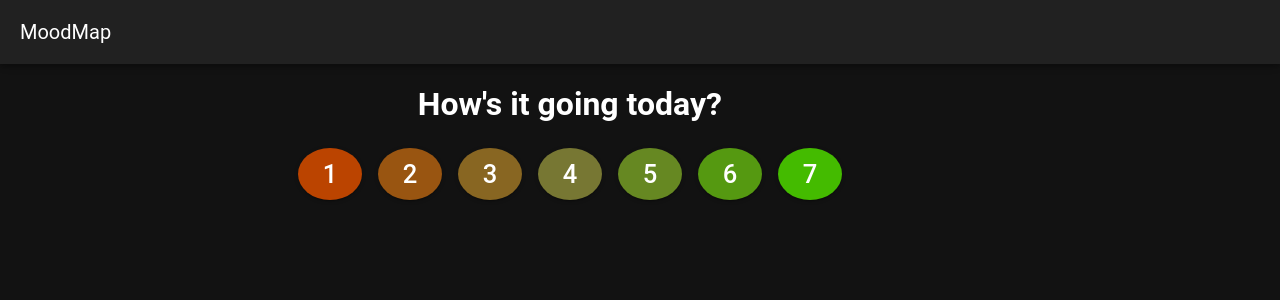
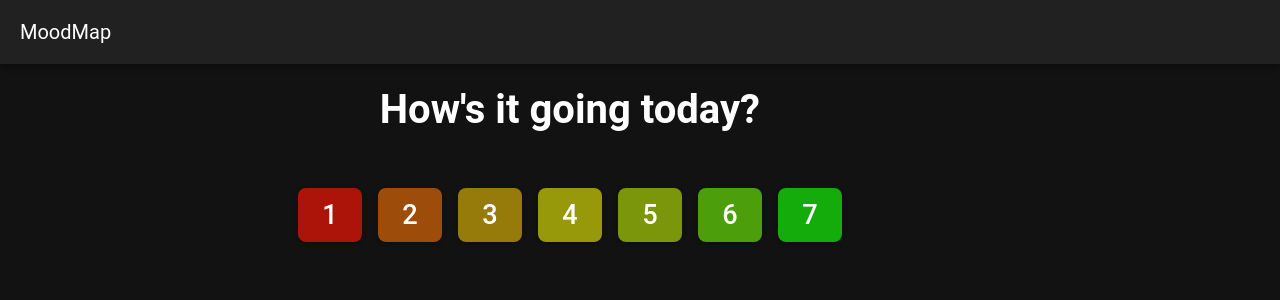
Before and after one commit to graigjanssen/mood-map, a Vue app: page / in a window 1280 px wide. Shown: the top 300 px of the page. Built offline with nearby package versions, Linux system fonts and the light colour scheme.

Commit message:
small refactors and styling enhancements

```diff
--- a/src/components/MoodRating.vue
+++ b/src/components/MoodRating.vue
@@ -6,8 +6,7 @@
       :class="{ selected: selectedMood === num }"
       class="mood-btn"
       :color="colors[num - 1]"
-      @click="selectMood(num)"
-    >
+      @click="selectMood(num)">
       {{ num }}
     </v-btn>
   </div>
@@ -17,15 +16,7 @@
 import { ref, defineEmits } from 'vue';
 const emit = defineEmits(['moodSelected']);
 const selectedMood = ref<number | null>(null);
-const colors = [
-  '#b40',
-  '#951',
-  '#862',
-  '#773',
-  '#682',
-  '#591',
-  '#4b0'
-];
+const colors = ['#ac140a', '#9e4c0a', '#967b0a', '#98990a', '#7b960a', '#4c9e0a', '#14ac0a'];
 const selectMood = (num: number) => {
   selectedMood.value = num;
   emit('moodSelected', num);
@@ -38,13 +29,17 @@
   gap: 1rem;
   flex-wrap: wrap;
   .mood-btn {
-      border-radius: 50%;
-      min-height: 52px;
-      font-size: 1.6rem;
+    border-radius: 8px;
+    min-height: 54px;
+    font-size: 1.7rem;
+    transition: all .25s;
+    &:hover {
+      transform: translateY(-4px) scale(103%);
+      box-shadow: 0 3px 10px rgba(175, 175, 175, .7);
+    }
     &.selected {
       font-weight: bold;
-        font-size: 1.9rem;
-        box-shadow: 0 2px 10px rgba(255, 255, 255, .7)
+      font-size: 2.3rem;
     }
   }
 }
--- a/src/components/MoodSuggestions.vue
+++ b/src/components/MoodSuggestions.vue
@@ -1,6 +1,12 @@
 <template>
   <div class="mood-suggestions">
-    <v-btn variant="outlined" color="#ccc" v-for="(suggestion, index) in activeSuggestions" :key="index" @click="emit('suggestionSelected', suggestion)">
+    <v-btn
+      v-for="(suggestion, index) in activeSuggestions"
+      :key="index"
+      class="suggestion-btn"
+      variant="outlined"
+      color="#aaaacc"
+      @click="emit('suggestionSelected', suggestion)">
       {{ suggestion }}
     </v-btn>
   </div>
@@ -16,14 +22,14 @@
   },
 });
 
-const suggestionsMap: { [key: string]: string[]} = {
+const suggestionsMap: { [key: string]: string[] } = {
   1: ['Hopeless', 'In Crisis', 'Desperate'],
-  2: ['Sad', 'Anxious', 'Angry', 'Lost'],
+  2: ['Sad', 'Anxious', 'Angry', 'Struggling', 'Lost'],
   3: ['Irritable', 'Tired', 'Lonely', 'Bored', 'Been Better'],
-  4: ['Confused', 'Meh', 'Okay', 'Neutral', 'Can\'t Complain'],
+  4: ['Confused', 'Meh', 'Okay', 'Surviving', "Can't Complain"],
   5: ['Mostly Content', 'Calm', 'Centered', 'Mostly Fine'],
   6: ['Energized', 'Optimistic', 'Inspired', 'Motivated'],
-  7: ['Joyful', 'Grateful', 'Euphoric', 'Ecstatic'],
+  7: ['Joyful', 'Grateful', 'Euphoric', 'Thriving'],
 };
 
 const activeSuggestions = computed(() => suggestionsMap[props.moodRating]);
@@ -37,5 +43,8 @@
   gap: 1.3rem;
   justify-content: center;
   flex-wrap: wrap;
+  .suggestion-btn {
+    border-radius: 30px;
+  }
 }
 </style>
--- a/src/components/QuickEntry.vue
+++ b/src/components/QuickEntry.vue
@@ -1,40 +1,51 @@
 <template>
   <div class="quick-entry">
-    <h1 class="text-center mb-5">How's it going today?</h1>
-    <mood-rating @mood-selected="(num) => (entry.moodRating = num)" />
-    <div v-if="entry.moodRating !== null" class="submit-entry">
+    <h1 class="text-center">How's it going today?</h1>
+    <mood-rating
+      class="mb-5"
+      @mood-selected="(num) => (entry.moodRating = num)" />
+    <div
+      v-if="entry.moodRating !== null"
+      class="submit-entry">
       <mood-suggestions
+        class="mb-3"
         :mood-rating="entry.moodRating"
-        @suggestion-selected="
-          (description) => (entry.moodDescription = description)
-        "
-      />
+        @suggestion-selected="(desc) => (entry.moodDescription = desc)" />
       <v-text-field
         class="mood-description-field"
         label="Additional Description (optional)"
-        v-model="entry.moodDescription"
-      ></v-text-field>
+        v-model="entry.moodDescription"></v-text-field>
       <v-btn
         class="cta-btn mb-1"
         size="large"
         color="primary"
-        @click="submitQuickEntry"
-      >
+        @click="submitQuickEntry">
         Submit
       </v-btn>
-      <v-btn class="cta-btn" size="large" variant="outlined" color="#ddd">Enter Full Entry</v-btn>
+      <v-btn
+        class="cta-btn"
+        size="large"
+        variant="outlined"
+        color="#ddd">
+        Full Entry</v-btn
+      >
+      <v-date-picker v-model="entry.date"></v-date-picker>
     </div>
   </div>
 </template>
 
 <script lang="ts" setup>
 import { reactive } from 'vue';
+import { useDate } from 'vuetify';
 import MoodRating from '@/components/MoodRating.vue';
 import MoodSuggestions from './MoodSuggestions.vue';
 import { DailyEntry } from '@/types';
 
+const adapter = useDate();
+const today = new Date().toISOString();
+
 const entry = reactive<DailyEntry>({
-  date: new Date(),
+  date: adapter.parseISO(today) as string,
   moodRating: null,
   moodDescription: '',
 });
@@ -44,6 +55,12 @@
 </script>
 
 <style lang="scss">
+.quick-entry {
+  h1 {
+    margin-bottom: 3rem;
+    font-size: 2.5rem;
+  }
+}
 .submit-entry {
   display: flex;
   flex-direction: column;
@@ -57,6 +74,7 @@
 .cta-btn {
   width: 90%;
 }
+
 @media (min-width: 768px) {
   .quick-entry {
     width: 80%;
--- a/src/plugins/vuetify.ts
+++ b/src/plugins/vuetify.ts
@@ -22,6 +22,11 @@
           secondary: '#5CBBF6',
         },
       },
+      dark: {
+        colors: {
+          primary: '#3409b4'
+        }
+      }
     },
   },
 })
--- a/src/types.ts
+++ b/src/types.ts
@@ -24,7 +24,7 @@
 }
 
 export interface DailyEntry {
-  date: Date;
+  date: string;
   moodRating: number | null;
   moodDescription?: string;
   journalEntry?: string;
```
Also changed, not shown: 1 other file (tests, documents, lock files or other folders). Lines whose indentation alone changed are shown as unchanged.
